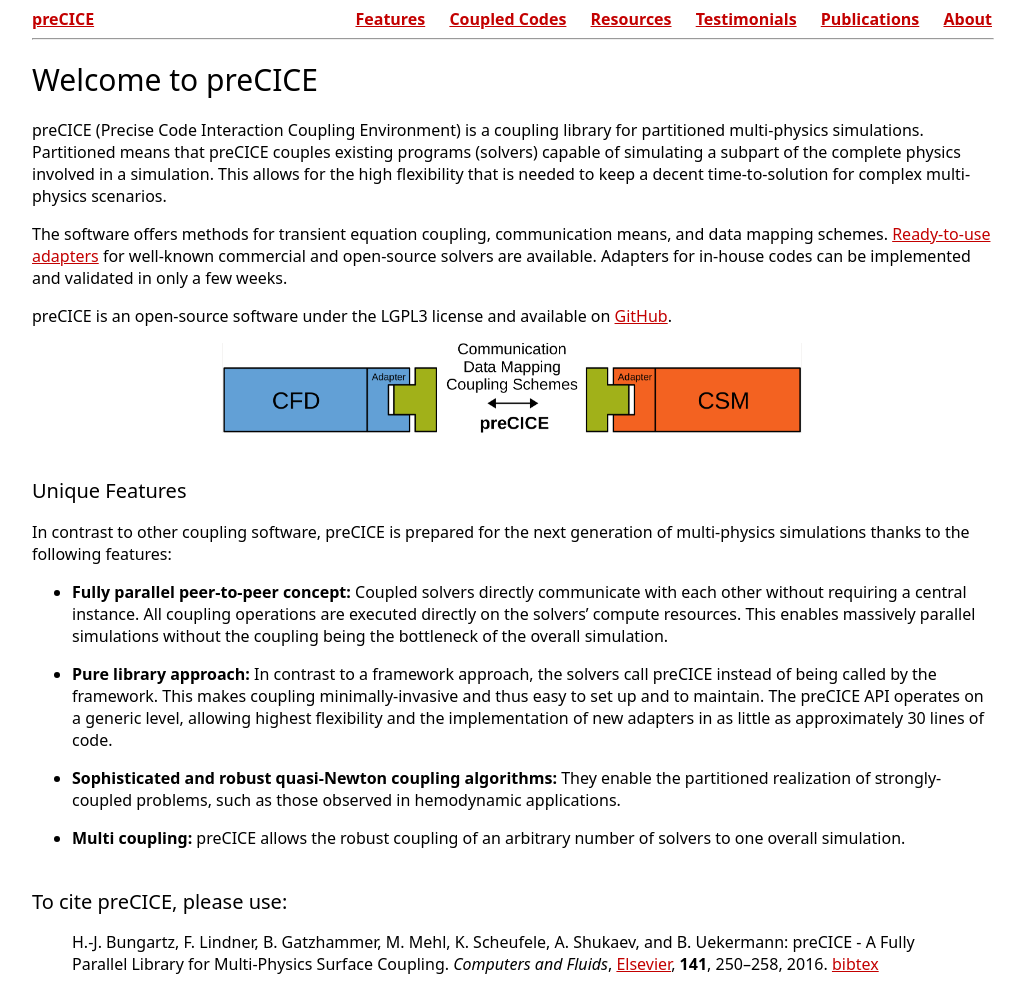
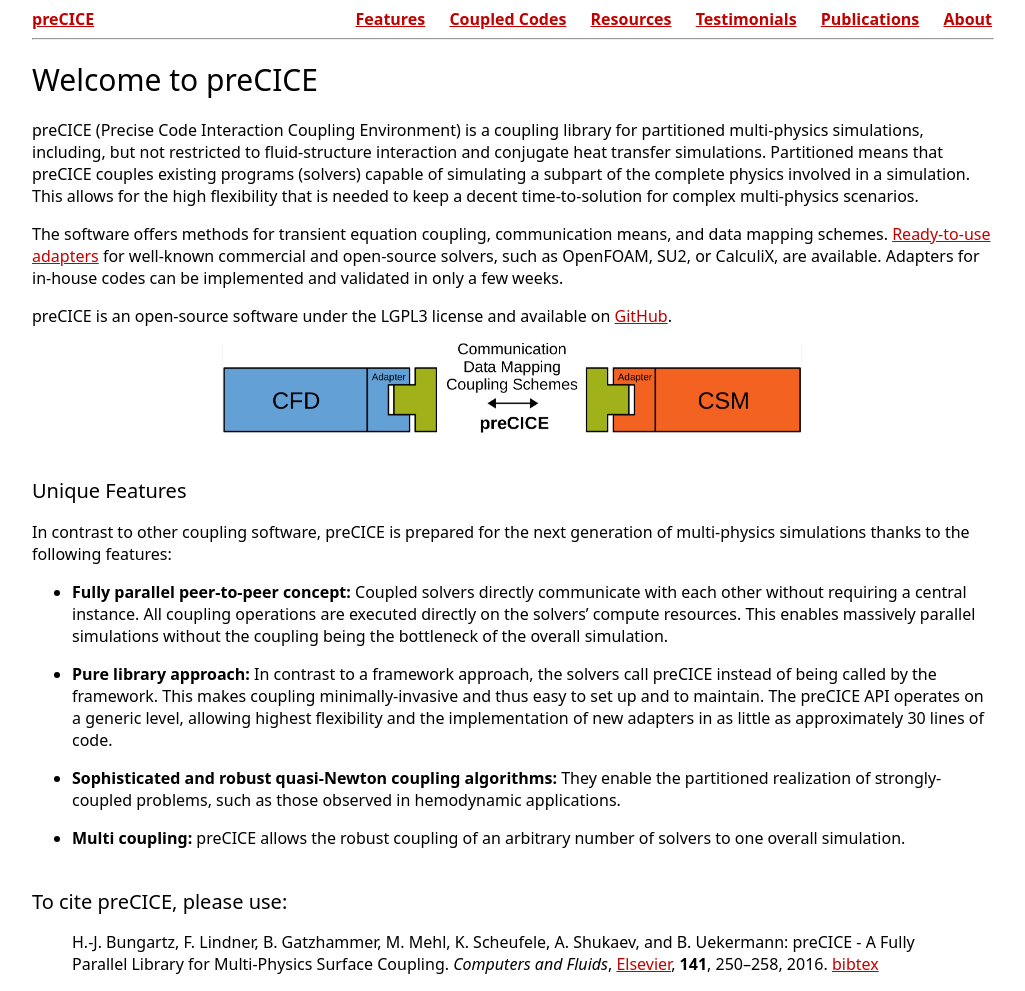
Before and after one commit to precice/precice.github.io_old, a Jekyll site: the page built from index.md, in a window 1280 px wide. Shown: the whole page, without its empty margins (128-1153 px from the left). Built offline with Jekyll 4.4.1, drawn with Linux system fonts in a browser that asks for light colours; our own code applies the rules of GitHub Pages for plain Markdown files.

Commit message:
included fsi and cht to have better search results

```diff
--- a/index.md
+++ b/index.md
@@ -6,9 +6,9 @@
 
 
 # Welcome to preCICE
-preCICE (Precise Code Interaction Coupling Environment) is a coupling library for partitioned multi-physics simulations. Partitioned means that preCICE couples existing programs (solvers) capable of simulating a subpart of the complete physics involved in a simulation. This allows for the high flexibility that is needed to keep a decent time-to-solution for complex multi-physics scenarios.
+preCICE (Precise Code Interaction Coupling Environment) is a coupling library for partitioned multi-physics simulations, including, but not restricted to fluid-structure interaction and conjugate heat transfer simulations. Partitioned means that preCICE couples existing programs (solvers) capable of simulating a subpart of the complete physics involved in a simulation. This allows for the high flexibility that is needed to keep a decent time-to-solution for complex multi-physics scenarios.
 
-The software offers methods for transient equation coupling, communication means, and data mapping schemes. [Ready-to-use adapters](http://www.precice.org/codes) for well-known commercial and open-source solvers are available. Adapters for in-house codes can be implemented and validated in only a few weeks.
+The software offers methods for transient equation coupling, communication means, and data mapping schemes. [Ready-to-use adapters](http://www.precice.org/codes) for well-known commercial and open-source solvers, such as OpenFOAM, SU2, or CalculiX, are available. Adapters for in-house codes can be implemented and validated in only a few weeks.
 
 preCICE is an open-source software under the LGPL3 license and available on [GitHub](https://github.com/precice/precice).
 
```
